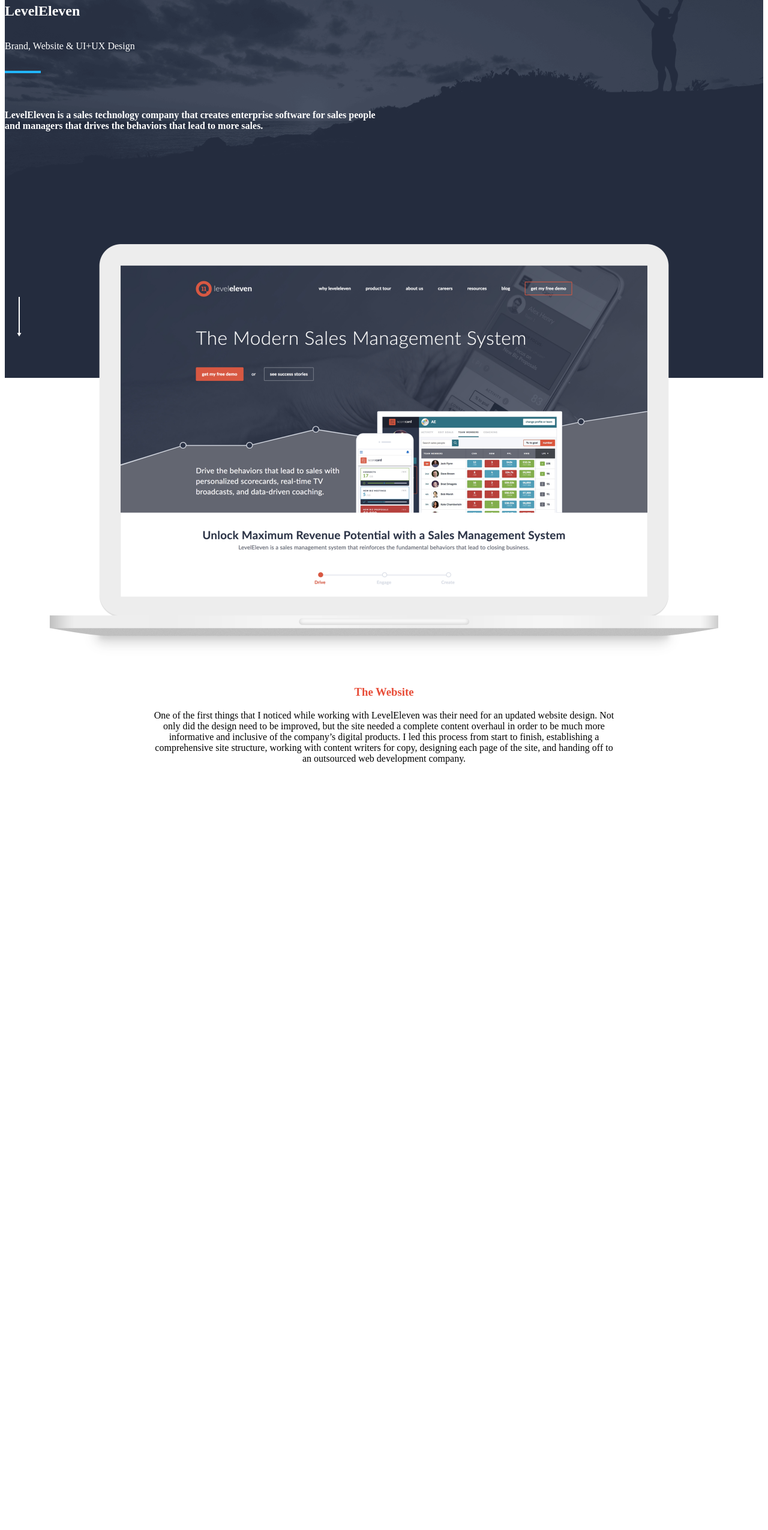
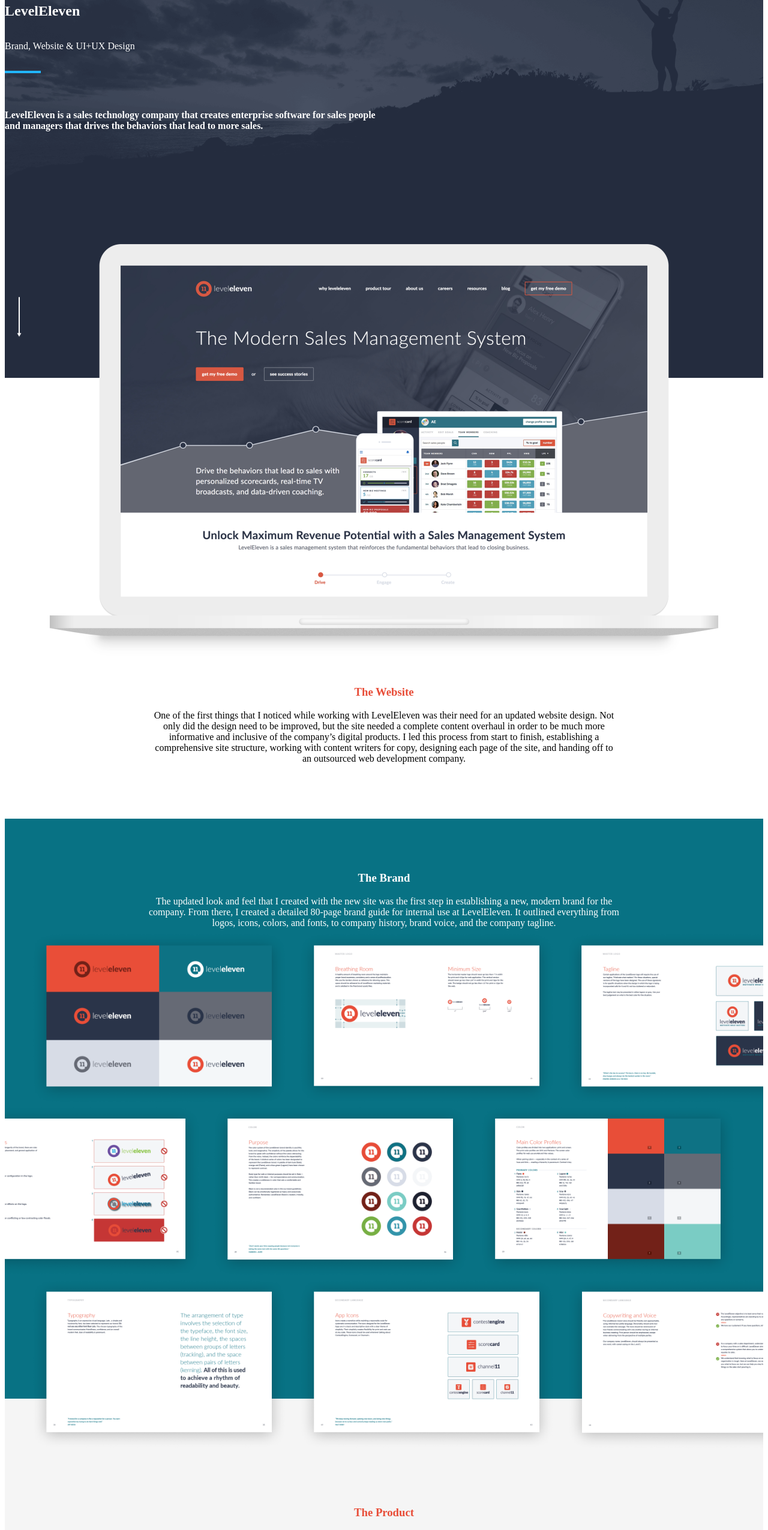
Before and after one commit to ITSjwags/huysentruyt, a Gatsby site: page /leveleleven in a window 1280 px wide. Shown: the part 223-2774 px from the top of the page at 60% size. Before the commit the page ends 1596 px from the top, so only its background shows below. Built offline with nearby package versions, Linux system fonts and the light colour scheme; Gatsby itself is replaced by a stand-in of ours.

Commit message:
Tweak rp section, Add more content to l11

```diff
--- a/src/pages/leveleleven.js
+++ b/src/pages/leveleleven.js
@@ -3,8 +3,10 @@
 import HeroCaseStudy from '../components/hero-case-study';
 // images
 import heroL11 from '../images/hero-l11.png';
+import mocksImage from '../images/mocks-l11.png';
 // styles
 import '../styles/about-case-study.scss';
+import '../styles/leveleleven.scss';
 
 
 const brand = "LevelEleven";
@@ -25,6 +27,23 @@
 
       <p>One of the first things that I noticed while working with LevelEleven was their need for an updated website design. Not only did the design need to be improved, but the site needed a complete content overhaul in order to be much more informative and inclusive of the company’s digital products. I led this process from start to finish, establishing a comprehensive site structure, working with content writers for copy, designing each page of the site, and handing off to an outsourced web development company.</p>
     </div>
+
+    <div className="LevelEleven-brand">
+      <div className="LevelEleven-brand-content">
+        <h3>The Brand</h3>
+        <p>The updated look and feel that I created with the new site was the first step in establishing a new, modern brand for the company. From there, I created a detailed 80-page brand guide for internal use at LevelEleven. It outlined everything from logos, icons, colors, and fonts, to company history, brand voice, and the company tagline.</p>
+      </div>
+
+      <img className="LevelEleven-mocks" src={mocksImage} alt={`${brand} app images`} />
+    </div>
+
+    <div className="LevelEleven-product">
+      <div className="LevelEleven-product-content">
+        <h3>The Product</h3>
+        <p>LevelEleven has three main products that can work seperately, but work best when used together. They are all meant for modern sales organizations who want to push the boundaries of what possible for them to accomplish. As the only UI/UX designer on the team, I was responsible for redesigning and adding features to create a delightful and easy to use suite of products.</p>
+      </div>
+    </div>
+
   </div>
 )
 
--- a/src/pages/rocketpost.js
+++ b/src/pages/rocketpost.js
@@ -6,7 +6,7 @@
 import heroRP from '../images/hero-rp.png';
 import interfaceImage from '../images/rp-interface.png';
 import logo from '../images/logo--rp.png';
-import mocksImage from '../images/mocks.png';
+import mocksImage from '../images/mocks-rp.png';
 // styles
 import '../styles/about-case-study.scss';
 import '../styles/rocketpost.scss';
--- a/src/styles/colors.scss
+++ b/src/styles/colors.scss
@@ -2,8 +2,8 @@
 
 $color-white: #FFFFFF;
 $color-gray: #7D7D7D;
-$color-gray-light: #BABABA;
-$color-gray-medium: #EBEBEB;
+$color-gray-medium: #BABABA;
+$color-gray-light: #EBEBEB;
 $color-red: #FF2E00;
 $color-blue: #003EDE;
 $color-navy: #2E2E38;
@@ -20,6 +20,7 @@
 
 // leveleleven
 $l11-color-primary: #E84D38;
+$l11-color-secondary: #087284;
 $l11-color-footer: #2A3449;
 
 // element5
--- a/src/styles/contact.scss
+++ b/src/styles/contact.scss
@@ -21,8 +21,8 @@
   position: relative;
 
   input, textarea {
-    background: $color-gray-medium;
-    border: 1px solid $color-gray-medium;
+    background: $color-gray-light;
+    border: 1px solid $color-gray-light;
     display: block;
     font-weight: 700;
     margin: 0 auto 30px;
@@ -41,7 +41,7 @@
     }
 
     ~ label {
-      color: $color-gray-light;
+      color: $color-gray-medium;
       font-size: 14px;
       opacity: 0;
       position: absolute;
--- a/src/styles/footer-case-study.scss
+++ b/src/styles/footer-case-study.scss
@@ -2,7 +2,7 @@
 
 .FooterCaseStudy {
   align-items: center;
-  color: #fff;
+  color: $color-white;
   display: flex;
   flex-direction: column;
   min-height: 300px;
--- a/src/styles/index.scss
+++ b/src/styles/index.scss
@@ -14,7 +14,7 @@
 }
 
 .gray-light {
-  color: $color-gray-light;
+  color: $color-gray-medium;
 }
 
 .g-container {
--- /dev/null
+++ b/src/styles/leveleleven.scss
@@ -0,0 +1,44 @@
+@import '../styles/colors.scss';
+
+.LevelEleven-brand {
+  background-color: $l11-color-secondary;
+  color: $color-white;
+  padding-top: 70px;
+}
+
+.LevelEleven-product {
+  background-color: #F5F5F5;
+  padding: 160px 20px 60px;
+}
+
+.LevelEleven-brand-content,
+.LevelEleven-product-content {
+  margin: 0 auto;
+  padding: 0 20px;
+  text-align: center;
+  width: 100%;
+  max-width: 815px;
+}
+
+.LevelEleven-brand-content {
+  > p {
+    margin-bottom: -10%;
+  }
+}
+
+.LevelEleven-product-content {
+  > h3 {
+    color: $l11-color-primary;
+  }
+}
+
+.LevelEleven-mocks {
+  display: block;
+  transform: translateY(10%);
+  width: 100%;
+}
+
+/* desktop styles */
+@media all and (min-width: 768px) {
+
+}
```
Also changed, not shown: src/images/mocks-l11.png (added), 2 other files.
